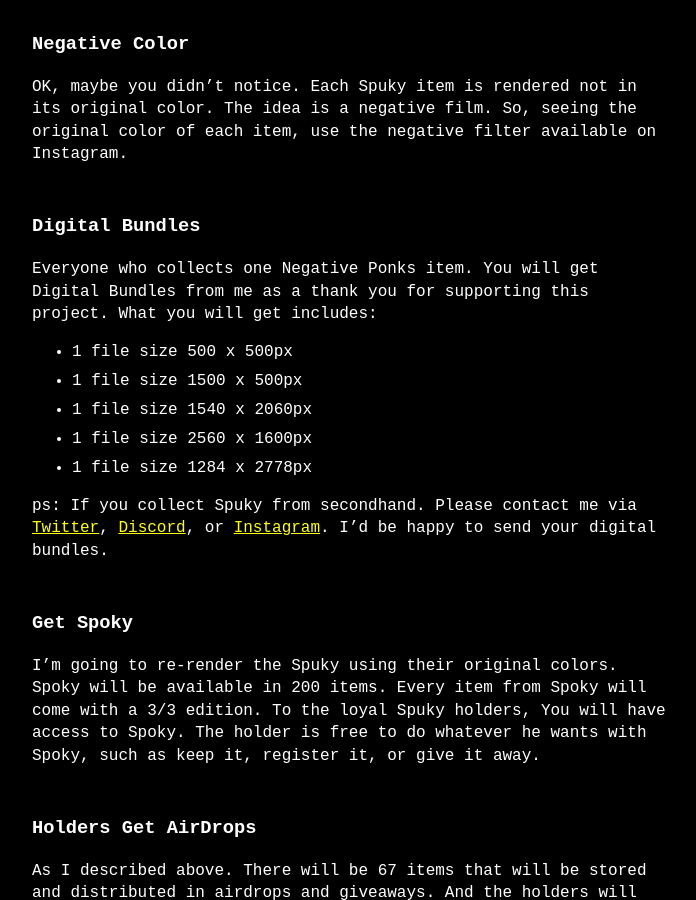
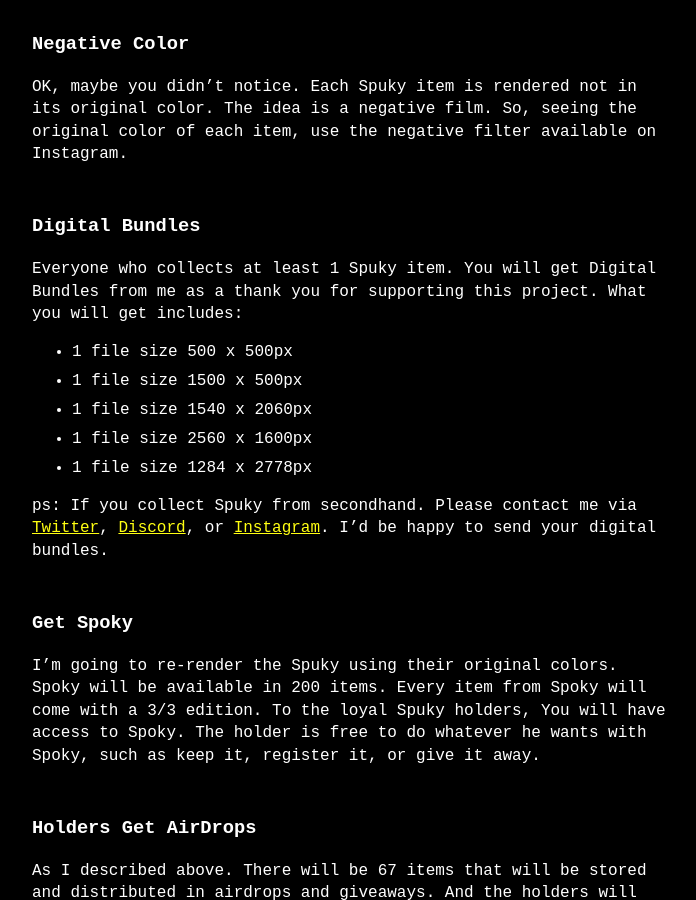
Before and after one commit to bitsquitez/bitsquitez.github.io, a Jekyll site: the page built from _posts/2022-02-25-spuky.md, in a window 1280 px wide and 900 px high, scrolled down 1606 px. Shown: the whole window, without its empty margins (288-984 px from the left). Built offline with Jekyll 4.4.1, drawn with Linux system fonts in a browser that asks for light colours.

Commit message:
Update 2022-02-25-spuky.md

```diff
--- a/_posts/2022-02-25-spuky.md
+++ b/_posts/2022-02-25-spuky.md
@@ -35,7 +35,7 @@
 
 <h3>Digital Bundles</h3>
 
-Everyone who collects one Negative Ponks item. You will get Digital Bundles from me as a thank you for supporting this project. What you will get includes:
+Everyone who collects at least 1 Spuky item. You will get Digital Bundles from me as a thank you for supporting this project. What you will get includes:
 - 1 file size 500 x 500px
 - 1 file size 1500 x 500px
 - 1 file size 1540 x 2060px
```
